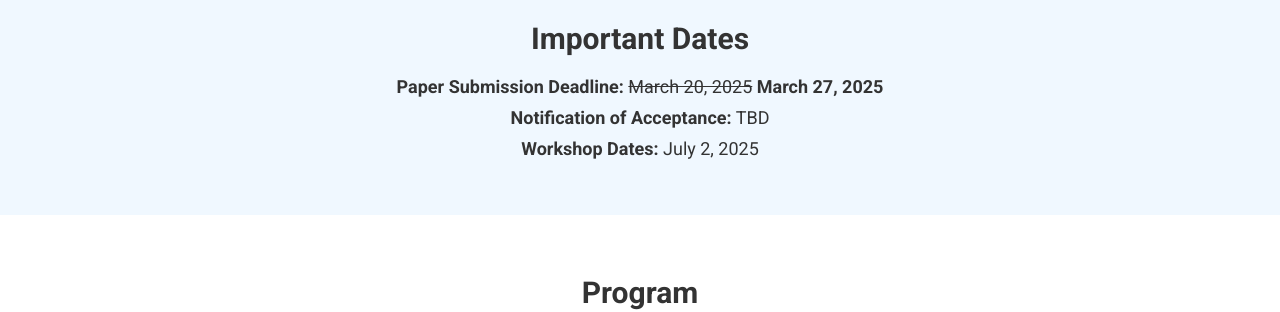
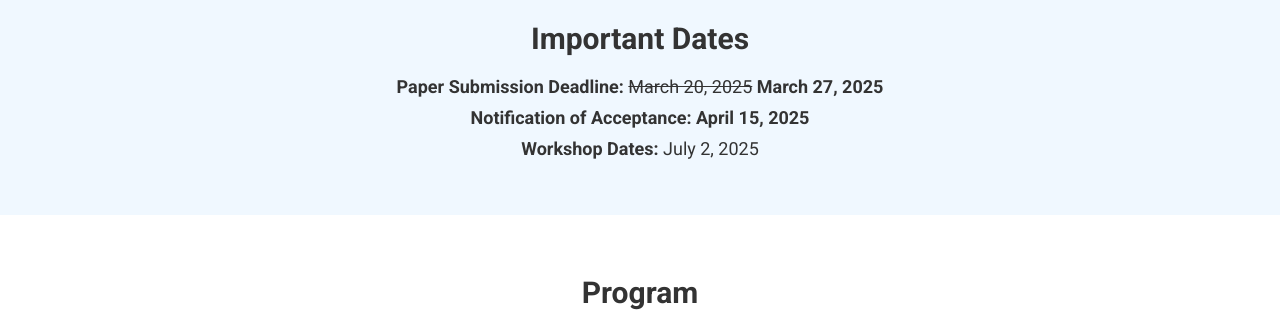
Before and after one commit to combayns2025/combayns2025.github.io, a Jekyll site: the page built from index.md, in a window 1280 px wide and 900 px high, scrolled down 375 px. Shown: the part 153-465 px from the top of the window. Built offline with Jekyll 4.4.1, drawn with Linux system fonts in a browser that asks for light colours.

Commit message:
Update index.md

```diff
--- a/index.md
+++ b/index.md
@@ -16,7 +16,7 @@ title: Home
     <h2>Important Dates</h2>
     <ul>
       <li><strong>Paper Submission Deadline:</strong> <strike>March 20, 2025</strike> <strong>March 27, 2025</strong></li>
-      <li><strong>Notification of Acceptance:</strong> TBD</li>
+      <li><strong>Notification of Acceptance:</strong> <strong>April 15, 2025</strong></li>
       <li><strong>Workshop Dates: </strong>July 2, 2025</li>
     </ul>
 </section>
```
